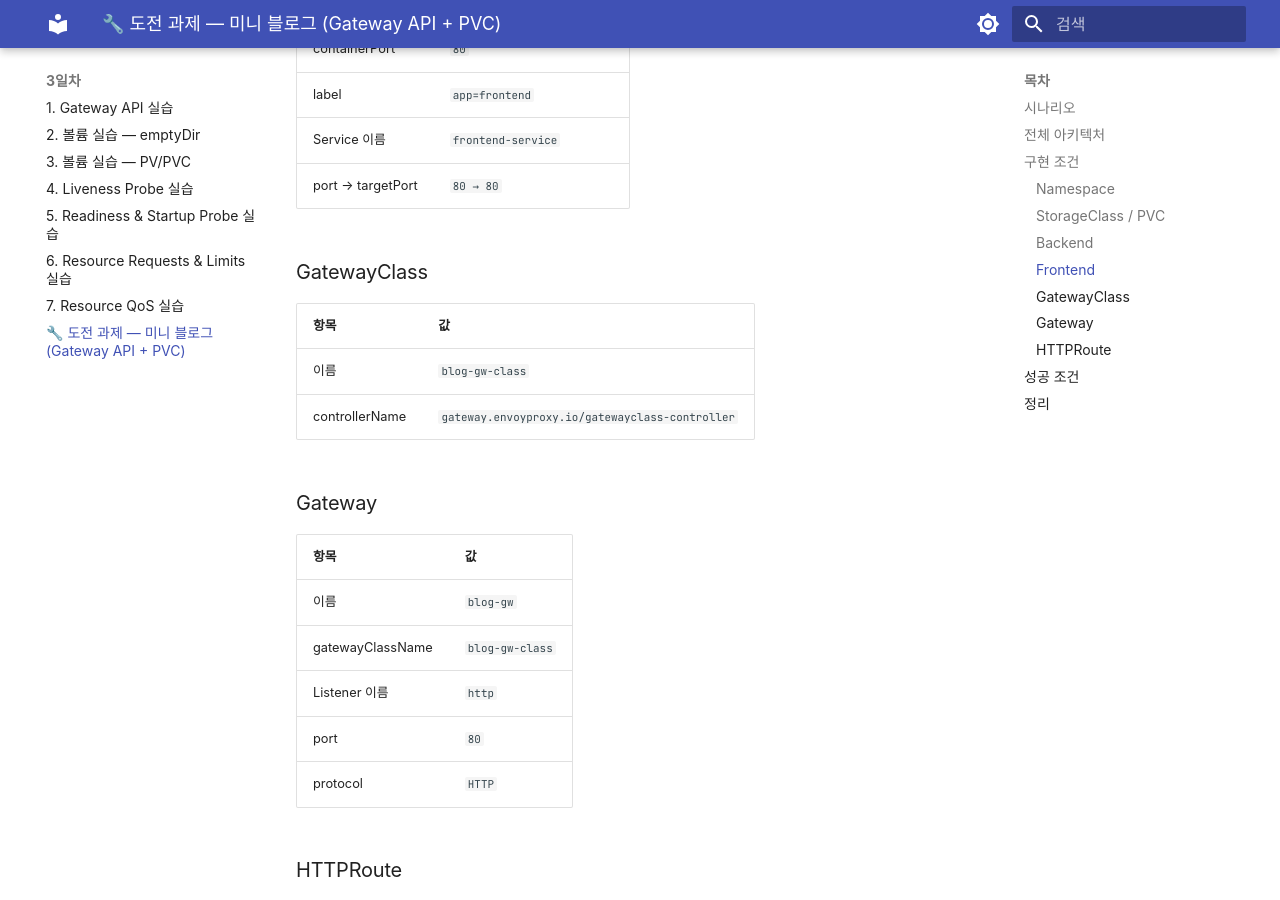
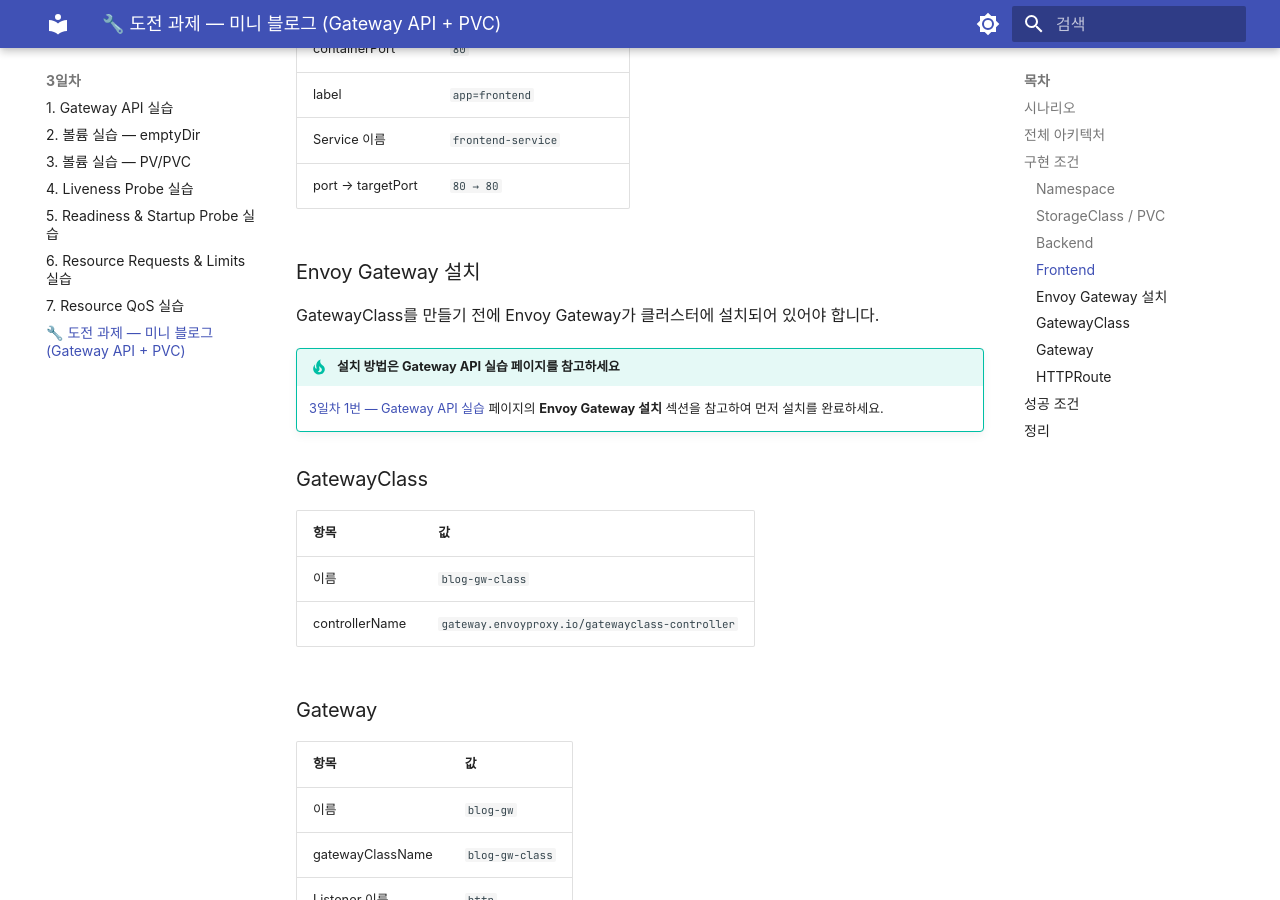
Before and after one commit to skilleat-labs/k8s-for-4days, an MkDocs documentation site: the page built from docs/day3/challenge-miniblog.md, in a window 1280 px wide and 900 px high, scrolled down 2362 px. Built offline with MkDocs 1.6.1 and Material for MkDocs 9.7.7, drawn with Linux system fonts in a browser that asks for light colours; some web fonts are replaced.

Commit message:
Add Envoy Gateway install reference link to miniblog challenge

```diff
--- a/docs/day3/challenge-miniblog.md
+++ b/docs/day3/challenge-miniblog.md
@@ -79,6 +79,13 @@ PVC → PV → StorageClass
 | Service 이름 | `frontend-service` |
 | port → targetPort | `80 → 80` |
 
+### Envoy Gateway 설치
+
+GatewayClass를 만들기 전에 Envoy Gateway가 클러스터에 설치되어 있어야 합니다.
+
+!!! tip "설치 방법은 Gateway API 실습 페이지를 참고하세요"
+    [3일차 1번 — Gateway API 실습](3-2-gateway.md) 페이지의 **Envoy Gateway 설치** 섹션을 참고하여 먼저 설치를 완료하세요.
+
 ### GatewayClass
 
 | 항목 | 값 |
```
